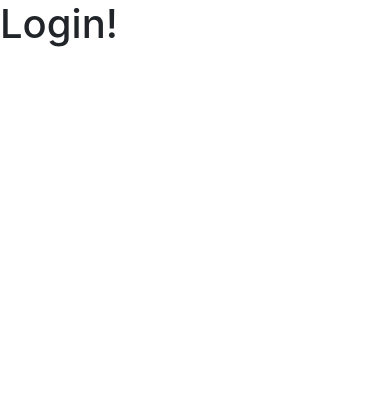
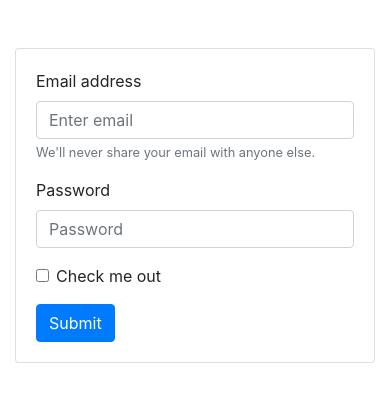
Before and after one commit to godinezseba/Analisis-Login-Phonegap, a plain HTML site: page www/login.html in a window 390 px wide. Drawn offline with nearby package versions, Linux system fonts and the light colour scheme; some packages are replaced by stand-ins of ours.

Commit message:
login form

```diff
--- a/www/login.html
+++ b/www/login.html
@@ -7,8 +7,32 @@
         <link rel="stylesheet" href="https://stackpath.bootstrapcdn.com/bootstrap/4.3.1/css/bootstrap.min.css" integrity="sha384-ggOyR0iXCbMQv3Xipma34MD+dH/1fQ784/j6cY/iJTQUOhcWr7x9JvoRxT2MZw1T" crossorigin="anonymous">
     </head>
     <body>
-        <h1>Login!</h1>
-        <script type="text/javascript" src="cordova.js"></script>
+        <div class="container">
+            <div class="card card-login mx-auto mt-5">
+                <!-- <div class="card-header">Login</div> -->
+                <div class="card-body">
+                    <form>
+                        <div class="form-group">
+                            <label for="exampleInputEmail1">Email address</label>
+                            <input type="email" class="form-control" id="exampleInputEmail1" aria-describedby="emailHelp" placeholder="Enter email">
+                            <small id="emailHelp" class="form-text text-muted">We'll never share your email with anyone else.</small>
+                        </div>
+                        <div class="form-group">
+                            <label for="exampleInputPassword1">Password</label>
+                            <input type="password" class="form-control" id="exampleInputPassword1" placeholder="Password">
+                        </div>
+                        <div class="form-group form-check">
+                            <input type="checkbox" class="form-check-input" id="exampleCheck1">
+                            <label class="form-check-label" for="exampleCheck1">Check me out</label>
+                        </div>
+                        <button type="submit" class="btn btn-primary">Submit</button>
+                    </form>
+                </div>
+            </div>
+        </div>
+
+
+        <script type="text/javascript" src="/cordova.js"></script>
         <script src="https://code.jquery.com/jquery-3.3.1.slim.min.js" integrity="sha384-q8i/X+965DzO0rT7abK41JStQIAqVgRVzpbzo5smXKp4YfRvH+8abtTE1Pi6jizo" crossorigin="anonymous"></script>
         <script src="https://cdnjs.cloudflare.com/ajax/libs/popper.js/1.14.7/umd/popper.min.js" integrity="sha384-UO2eT0CpHqdSJQ6hJty5KVphtPhzWj9WO1clHTMGa3JDZwrnQq4sF86dIHNDz0W1" crossorigin="anonymous"></script>
         <script src="https://stackpath.bootstrapcdn.com/bootstrap/4.3.1/js/bootstrap.min.js" integrity="sha384-JjSmVgyd0p3pXB1rRibZUAYoIIy6OrQ6VrjIEaFf/nJGzIxFDsf4x0xIM+B07jRM" crossorigin="anonymous"></script>
```
